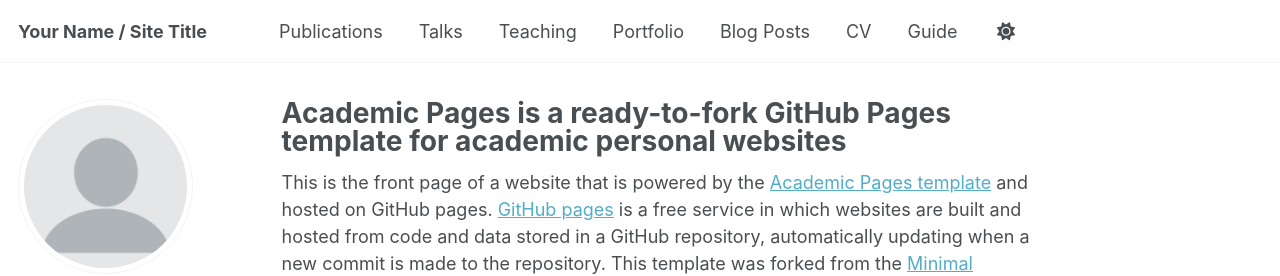
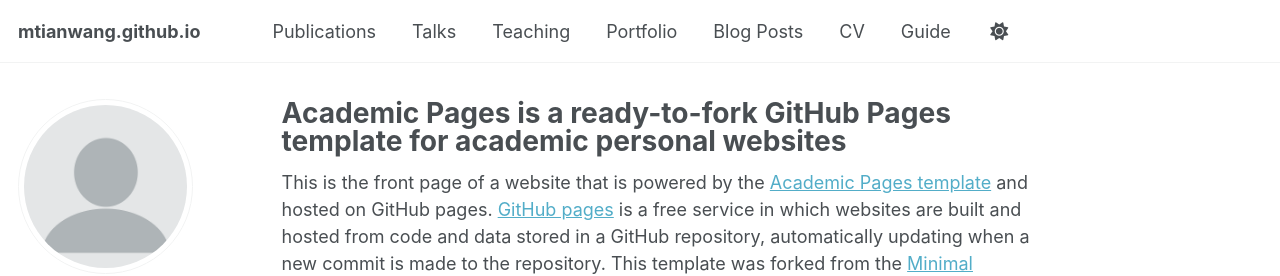
Before and after one commit to mtianwang/mtianwang.github.io, a Jekyll site: the page built from _pages/about.md, in a window 1280 px wide. Shown: the top 276 px of the page. Built offline with Jekyll 4.4.1, drawn with Linux system fonts in a browser that asks for light colours; some web fonts are replaced; a script that is not in the unit is left out.

Commit message:
Update _config.yml

```diff
--- a/_config.yml
+++ b/_config.yml
@@ -9,11 +9,11 @@
 # Basic Site Settings
 locale                   : "en-US"
 site_theme               : "default" # Currently available options are "default", "air"
-title                    : "Your Name / Site Title"
+title                    :
 title_separator          : "-"
 name                     : &name "Your Name"
 description              : &description "Your Name's academic portfolio"   # Update this with a general description of your site, this is the default if not overridden by a page
-url                      : https://academicpages.github.io # The base hostname & protocol for your site e.g. "https://[your GitHub username].github.io",
+url                      : https://mtianwang/mutianwang.github.io # The base hostname & protocol for your site e.g. "https://[your GitHub username].github.io",
                                                            # or if you already have some other page hosted on Github then use "https://[your GitHub username].github.io/[Your Repo Name]"
 baseurl                  : "" # the subpath of your site, e.g. "/blog"
 repository               : "mtianwang/mutianwang.github.io"
```
